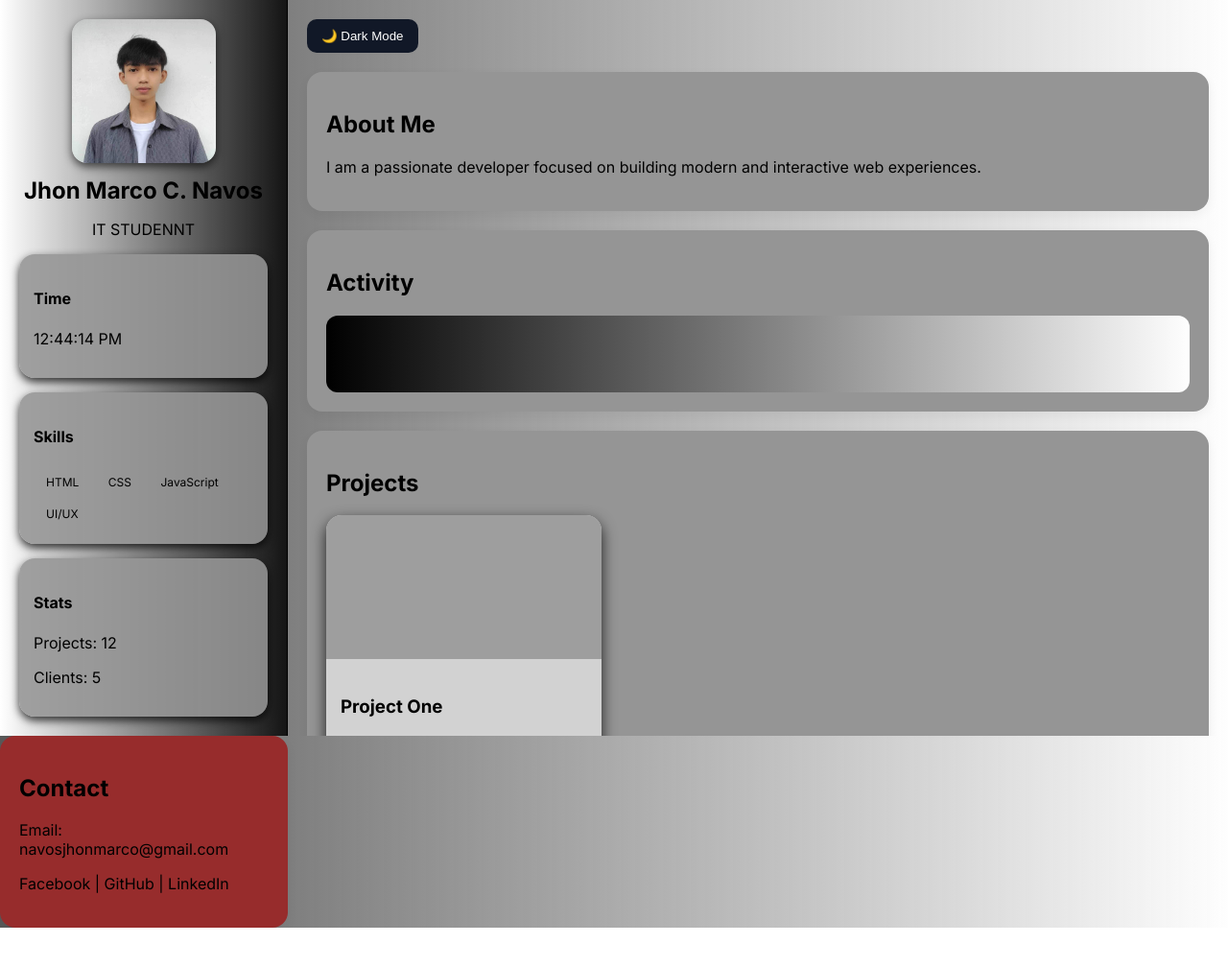
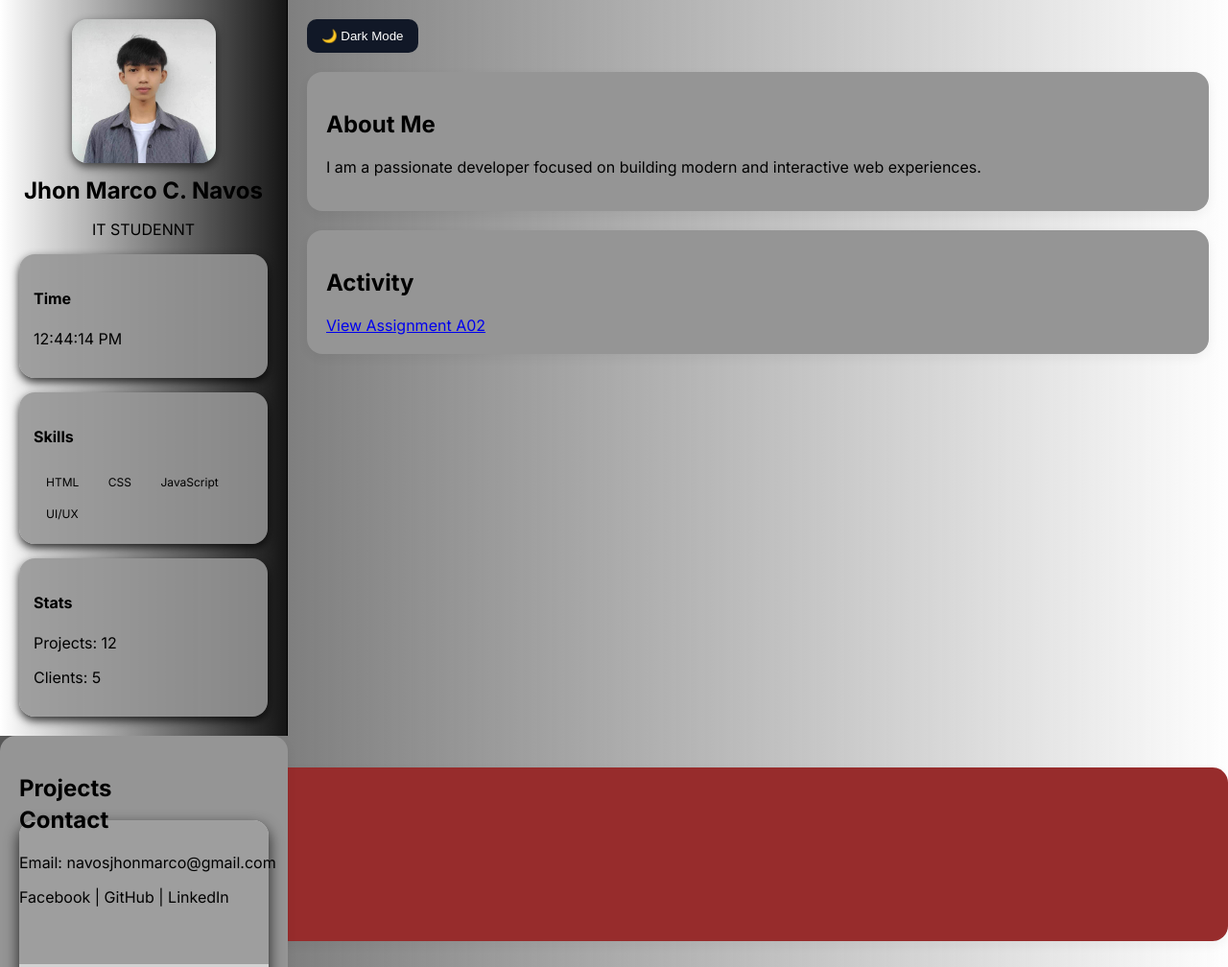
Before and after one commit to JhonMarco-o/jhonmarco-o.github.io, a plain HTML site: page index.html in a window 1280 px wide. Shown: the top 1008 px of the page at 96% size. Before the commit the page ends 967 px from the top, so only its background shows below. Drawn offline with Linux system fonts and the light colour scheme; grey boxes are pictures that could not be loaded.

Commit message:
Update index.html

```diff
--- a/index.html
+++ b/index.html
@@ -145,7 +145,7 @@
 
         .timeline {
             height: 80px;
-            background: linear-gradient(to right, #000000, #fefefe);
+            background: linear-gradient(#fefefe);
             border-radius: 12px;
         }
         /* DARK MODE */
@@ -225,8 +225,15 @@
 
             <div class="section">
                 <h2>Activity</h2>
-                <div class="timeline"></div>
+
+                <a href="A02/index.html" class="btn btn-primary btn-lg">
+        View Assignment A02
+    </a>
             </div>
+
+            <div class="timeline"></div>
+
+        </div>
 
             <div class="section">
                 <h2>Projects</h2>
```
